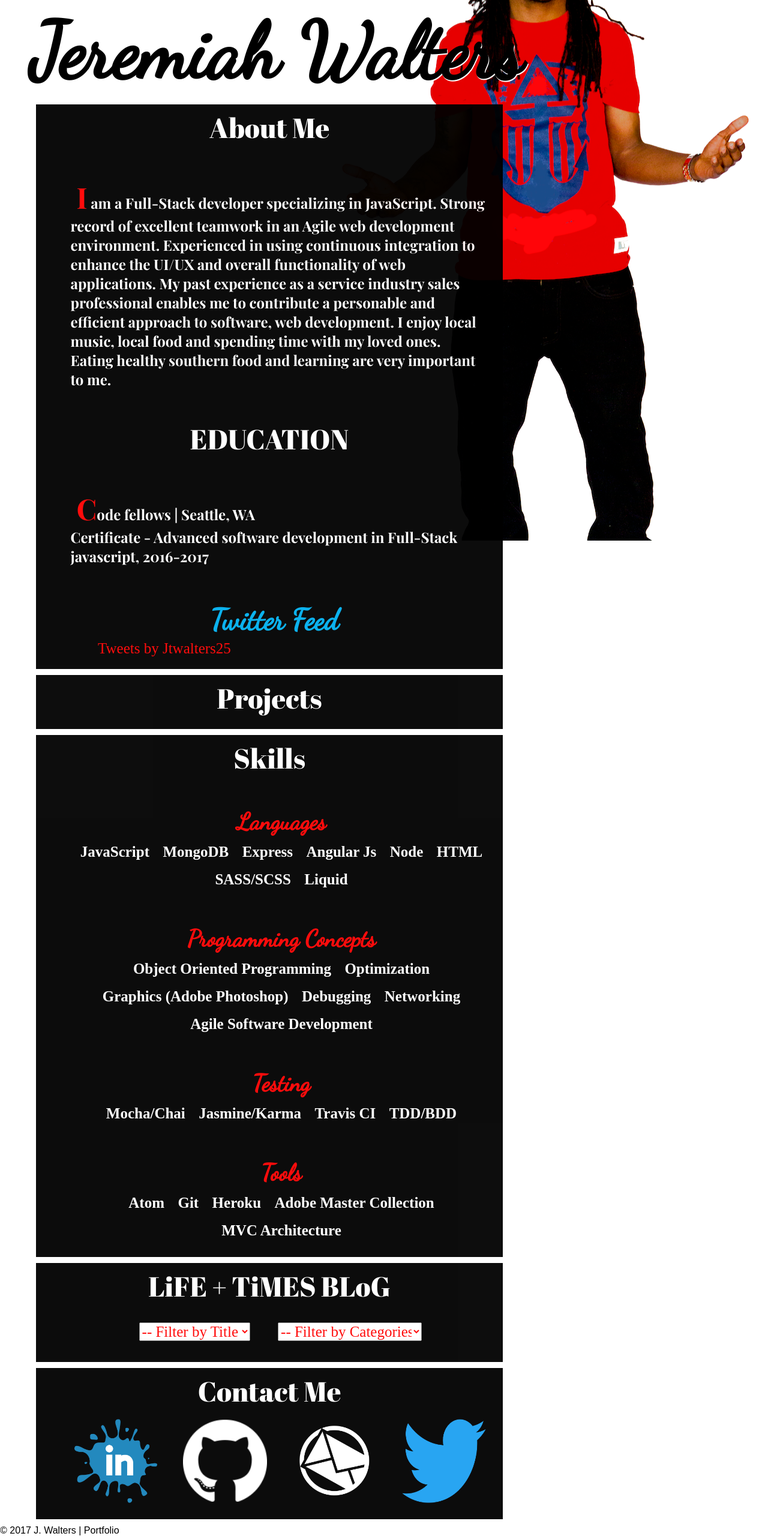
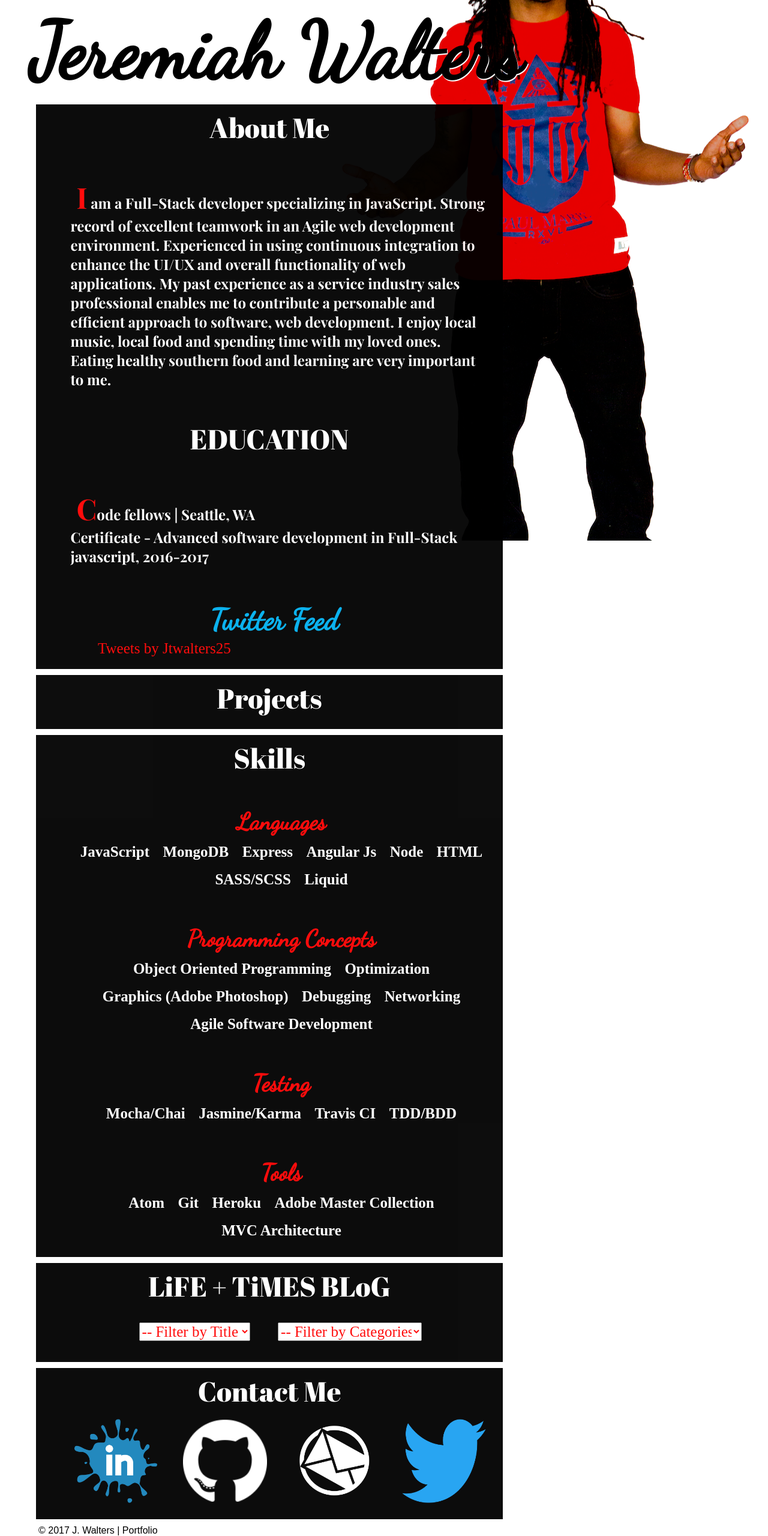
Before and after one commit to jtwalters25/2ndportfolio, a website: page public/index.html in a window 1280 px wide. Shown: the part 162-2722 px from the top of the page at 60% size. Drawn offline with nearby package versions, Linux system fonts and the light colour scheme; no server answers; files whose address does not match are found by name; a web font is replaced by a local one.

Commit message:
fixed image and footer

```diff
--- a/public/styles/base.css
+++ b/public/styles/base.css
@@ -1,7 +1,7 @@
 body {
   min-width: 960px;
   background-color: white;
-  background-image: url("imgs/Megaback_81.png");
+  background-image: url("imgs/Megaback_81 copy.png");
   background-position: 99% 32%;
   background-repeat: no-repeat;
   background-size: auto;
@@ -141,3 +141,7 @@ p::first-letter {
   display: inline;
 
 }
+
+footer{
+  margin-left:5%;
+}
```
